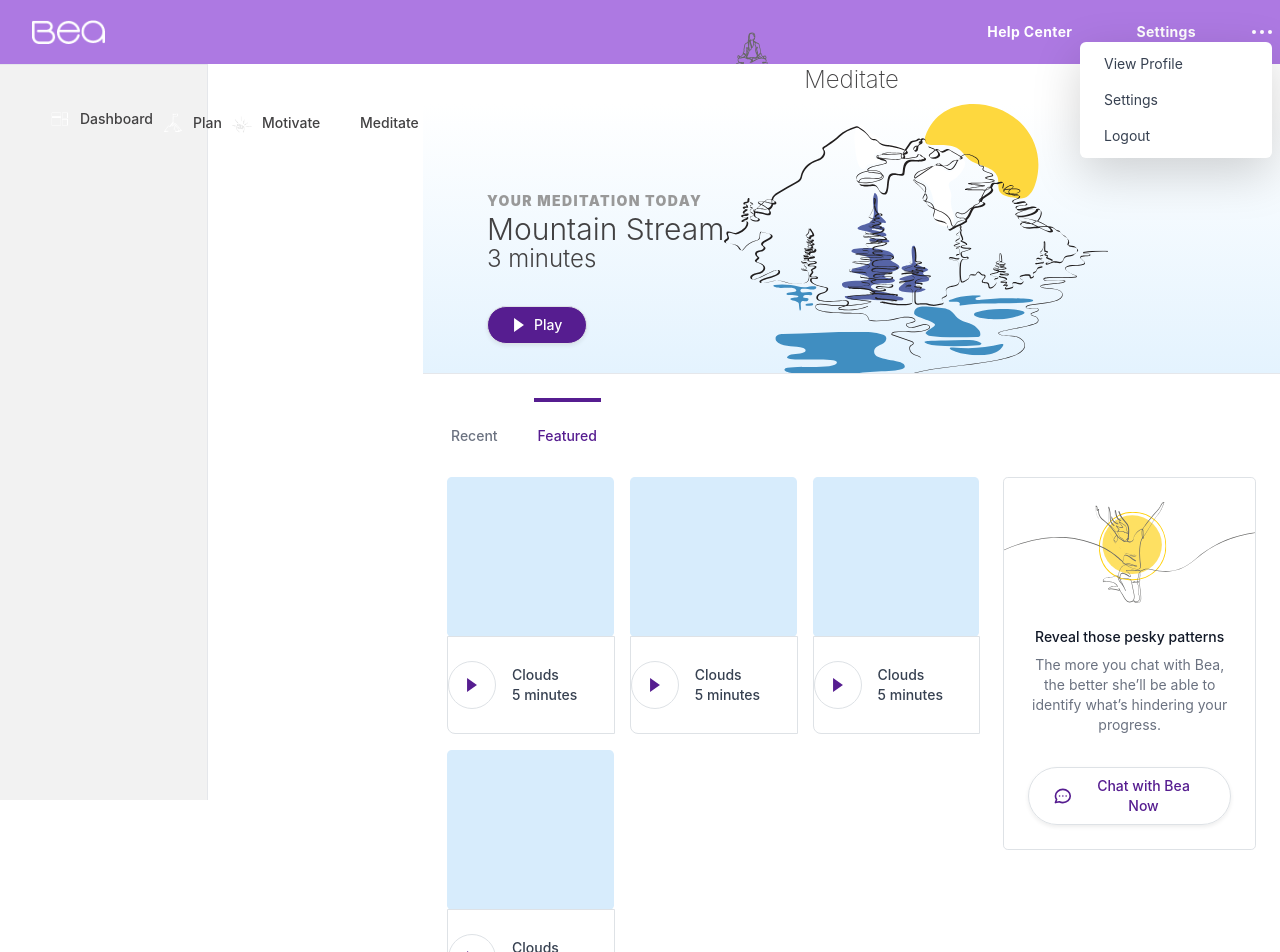
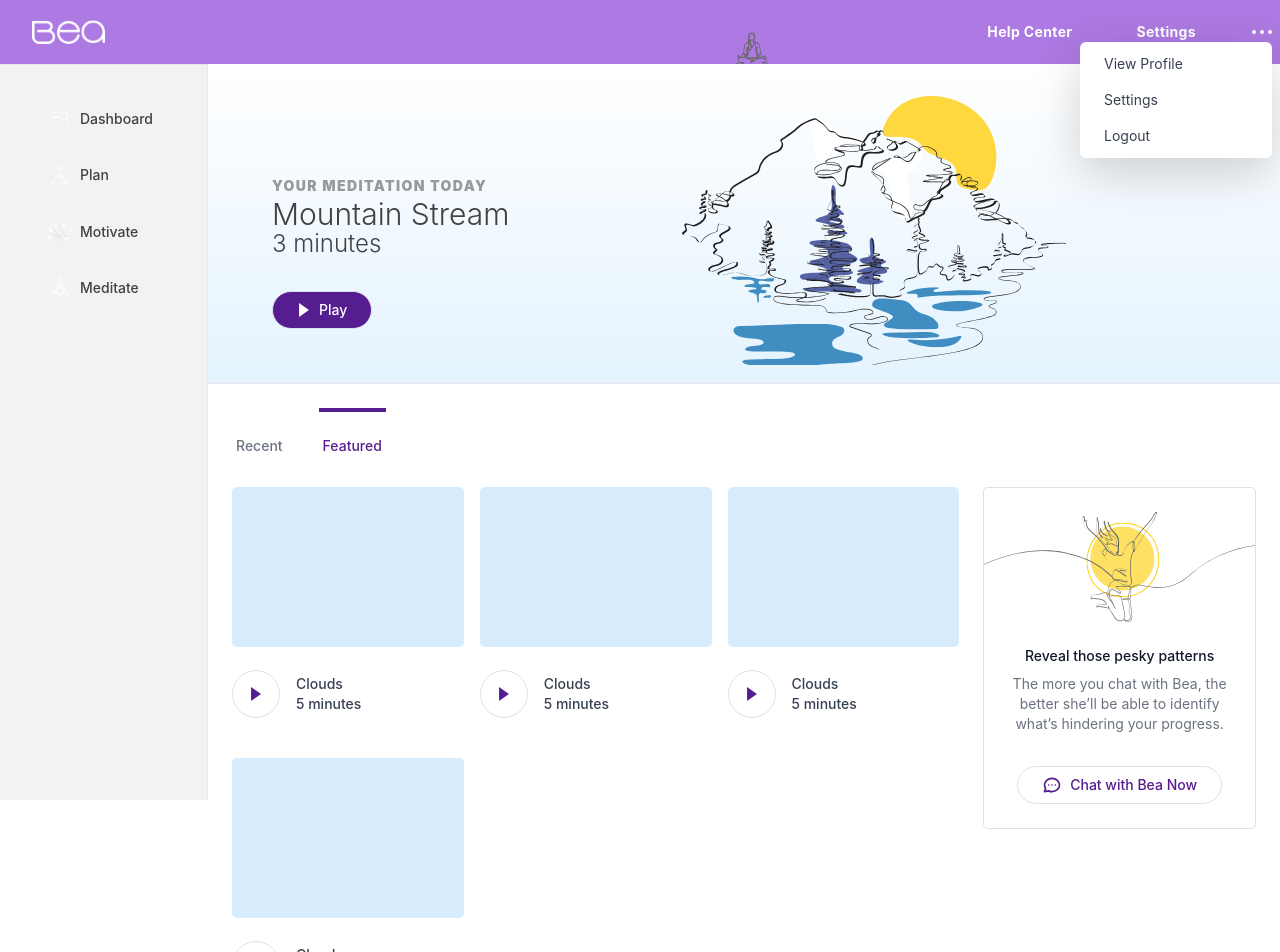
Before and after one commit to ncevallos/bea-be, a React (Create React App) app in the folder client/: page /meditate in a window 1280 px wide. Shown: the top 952 px of the page. Built offline with nearby package versions, Linux system fonts and the light colour scheme.

Commit message:
Preliminary fixes for UI merge

```diff
--- a/client/src/App.js
+++ b/client/src/App.js
@@ -43,7 +43,7 @@ const App = () => {
         <Fragment>
           <Navbar />
         <Sidebar/>
-        <section className="sbspace">
+        <section>
           <Alert />
           <Switch>
             <Route exact path='/' component={Dashboard} />
--- a/client/src/components/layout/Footer.js
+++ b/client/src/components/layout/Footer.js
@@ -12,7 +12,7 @@ export const Footer = () => {
         // </div>
 
         //Anders' layout below
-        <div className="lg:bg-gray-200 p-4 mb-20 lg:mb-0">
+        <div className="lg:bg-gray-200 p-4 mb-20 lg:mb-0 lg:ml-52">
         <div className="flex items-center flex-col lg:flex-row">
         <div className="ml-3 flex-1 md:flex md:justify-between">
             <p className="text-sm text-blue-700 hidden lg:block">
--- a/client/src/components/layout/Meditate.js
+++ b/client/src/components/layout/Meditate.js
@@ -11,16 +11,14 @@ export const Meditate = () => {
 
                 <div className="flex md:flex justify-center mt-0">
                 <div className="flex flex-col min-w-0 items-center mt-0">
-                    <h2 className="text-2xl leading-7 text-beaTextGrey sm:text-2xl sm:truncate font-extralight">
-                    Meditate
-                    </h2>
+
                 </div>
                 </div>
 
 
-                <div className="flex items-center px-4 py-0 border-b border-gray-200 sm:px-6 md:h-80 h-auto py-8 md:py-0 bg-gradient-to-t from-beaBlue to-white">
+                <div className="flex items-center px-4 border-b border-gray-200 sm:px-6 md:h-80 py-8 bg-gradient-to-t from-beaBlue to-white">
                 <div className="md:pl-10 h-full w-full flex md:flex-row flex-col-reverse items-center">
-                    <div className="flex flex-col lg:ml-4 ml-0 mt-2 md:w-5/12 w-auto items-center md:items-start">
+                    <div className="flex flex-col lg:ml-4 ml-0 mt-2 md:w-5/12 w-full items-center md:items-start ">
                     <div className="flex flex-col mb-6 items-center mt-5 md:mt-0 md:items-start">
                         <h3 className="text-sm leading-6 font-medium text-beaTextLightGrey uppercase font-black tracking-widest mb-1">
                         Your Meditation Today
@@ -32,7 +30,7 @@ export const Meditate = () => {
                         3 minutes
                         </h4>
                     </div>
-                    <button type="button" className="relative group transition-all hover:bg-transparent hover:text-beaDarkPurple hover:border-beaDarkPurple inline-flex items-center px-6 py-2 border border-transparent shadow-sm text-sm font-medium rounded-full text-white bg-beaDarkPurple focus:outline-none focus:ring-2 focus:ring-offset-2 focus:ring-indigo-500">
+                    <button type="button" className="relative group transition-all hover:bg-transparent hover:text-beaDarkPurple hover:border-beaDarkPurple inline-flex items-center px-6 py-2 border border-transparent shadow-none text-sm font-medium rounded-full text-white bg-beaDarkPurple focus:outline-none focus:ring-2 focus:ring-offset-2 focus:ring-indigo-500">
                         <svg className="w-3.5 mr-2" fill="currentColor" viewBox="0 0 24 24" version="1.1" id="Capa_1" xmlns="http://www.w3.org/2000/svg" x="0px" y="0px" viewBox="0 0 210 210">
                         <path d="M179.07,105L30.93,210V0L179.07,105z"/>
                         </svg>
--- a/client/src/components/layout/MeditateVidSection.js
+++ b/client/src/components/layout/MeditateVidSection.js
@@ -27,31 +27,10 @@ export const MeditateVidSection = () => {
 
             <div className="flex md:flex-row flex-col">
             <ul className="grid grid-cols-1 sm:grid-cols-2 md:grid-cols-3 lg:grid-cols-3 mr-4 gap-4 w-full">
-            <li className="col-span-1 flex flex-col text-center bg-white rounded-lg">
-                <Link to="/Meditate#" className="group">
-                <div className="flex-1 flex flex-col p-8 bg-beaLightBlue rounded-lg h-40">
-
-                </div>
-                <div>
-                    <div className="-mt-px flex divide-x divide-gray-200">
-                    <div className="w-0 flex-1 flex relative -mr-px w-0 flex-1 inline-flex items-center justify-start py-4 text-sm text-gray-700 font-medium border border-transparent rounded-bl-lg hover:text-gray-500">
-                        <button type="button" className="relative inline-flex items-center px-3 transition-all py-3 border border-transparent text-sm font-medium border border-beaDarkPurple rounded-full text-beaDarkPurple group-hover:bg-beaDarkPurple group-hover:text-white focus:outline-none focus:ring-2 focus:ring-offset-2 focus:ring-indigo-500">
-                        <svg className="w-3.5 h-3.5" fill="currentColor" viewBox="0 0 24 24" version="1.1" id="Capa_1" xmlns="http://www.w3.org/2000/svg" x="0px" y="0px" viewBox="0 0 210 210">
-                            <path d="M179.07,105L30.93,210V0L179.07,105z"/>
-                        </svg>
-                        </button>
-                        <div className="flex flex-col ml-3">
-                        <span className="text-left">Clouds</span>
-                        <span className="text-left">5 minutes</span>
-                        </div>
-                    </div>
-                    </div>
-                </div>
-                </Link>
-            </li>
-            <Videoselection />
-            <Videoselection />
-            <Videoselection />
+                <Videoselection />
+                <Videoselection />
+                <Videoselection />
+                <Videoselection />
             </ul>
             <ul className="md:w-96 w-full">
             <li className="col-span-1 flex flex-col text-center border border-beaBorderGrey border-opacity-50 py-6 bg-white rounded-lg divide-y divide-gray-200">
@@ -64,7 +43,7 @@ export const MeditateVidSection = () => {
                     <dd className="text-gray-500 text-sm">The more you chat with Bea, the better she’ll be able to identify what’s hindering your progress.</dd>
                     <dt className="sr-only">Role</dt>
                     </dl>
-                    <button type="button" className="relative inline-flex items-center px-6 py-2 shadow-sm text-sm font-medium rounded-full text-beaDarkPurple hover:bg-beaDarkPurple hover:text-white transition-all border border-1 border-beaDarkPurple group focus:outline-none focus:ring-2 focus:ring-offset-2 focus:ring-indigo-500">
+                    <button type="button" className="relative inline-flex items-center px-6 py-2 shadow-none text-sm font-medium rounded-full text-beaDarkPurple hover:bg-beaDarkPurple hover:text-white transition-all border border-beaDarkPurple group focus:outline-none focus:ring-2 focus:ring-offset-2 focus:ring-indigo-500">
                     <svg className="w-5 h-5 mr-2" fill="none" stroke="currentColor" viewBox="0 0 24 24" xmlns="http://www.w3.org/2000/svg"><path stroke-linecap="round" stroke-linejoin="round" stroke-width="2" d="M8 12h.01M12 12h.01M16 12h.01M21 12c0 4.418-4.03 8-9 8a9.863 9.863 0 01-4.255-.949L3 20l1.395-3.72C3.512 15.042 3 13.574 3 12c0-4.418 4.03-8 9-8s9 3.582 9 8z"></path></svg>
                     Chat with Bea Now
                     </button>
--- a/client/src/components/layout/Sidebar.js
+++ b/client/src/components/layout/Sidebar.js
@@ -27,7 +27,7 @@ export const Sidebar = () => {
           <div className="flex pl-4 pr-3 lg:py-6 sm:pl-6 lg:pl-0 lg:pl-3 content-center w-full">
             <div className="flex justify-between w-full">
               <div className="flex space-y-8 w-full items-center lg:items-start lg:justify-start">
-                <div className="flex lg:flex-col flex-row space-y-0 space-x-0 lg:space-x-0 lg:space-y-1 lg:justify-start w-full justify-between px-2 lg:px-0">
+                <div className="flex lg:flex-col xl:flex-col sm:flex-row space-y-0 space-x-0 lg:space-x-0 lg:space-y-1 lg:justify-start w-full justify-between px-2 lg:px-0">
                   <Link to='/'  className="group hover:bg-gray-300 lg:w-full p-3 lg:px-5 px-2.5 rounded-lg transition-bg lg:transition-transform lg:transform lg:hover:scale-105">
                     <div className="flex flex-col lg:flex-row items-center lg:space-x-2">
                       <img src={dashicon} className="w-6" alt='Dashboard'/>
--- a/client/src/components/layout/Videoselection.js
+++ b/client/src/components/layout/Videoselection.js
@@ -10,15 +10,15 @@ export const Videoselection = () => {
             </div>
             <div>
                 <div className="-mt-px flex divide-x divide-gray-200">
-                <div className="w-0 flex-1 flex relative -mr-px w-0 flex-1 inline-flex items-center justify-start py-4 text-sm text-gray-700 font-medium border border-transparent rounded-bl-lg hover:text-gray-500">
+                <div className="w-0 flex-1 flex relative -mr-px w-0 flex-1 inline-flex items-center justify-start py-4 text-sm text-gray-700 font-medium border-none border-transparent rounded-bl-lg hover:text-gray-500">
                     <button type="button" className="relative inline-flex items-center px-3 transition-all py-3 border border-transparent text-sm font-medium border border-beaDarkPurple rounded-full text-beaDarkPurple group-hover:bg-beaDarkPurple group-hover:text-white focus:outline-none focus:ring-2 focus:ring-offset-2 focus:ring-indigo-500">
                     <svg className="w-3.5 h-3.5" fill="currentColor" viewBox="0 0 24 24" version="1.1" id="Capa_1" xmlns="http://www.w3.org/2000/svg" x="0px" y="0px" viewBox="0 0 210 210">
                         <path d="M179.07,105L30.93,210V0L179.07,105z"/>
                     </svg>
                     </button>
                     <div className="flex flex-col ml-3">
-                    <span className="text-left">Clouds</span>
-                    <span className="text-left">5 minutes</span>
+                        <span className="text-left">Clouds</span>
+                        <span className="text-left">5 minutes</span>
                     </div>
                 </div>
                 </div>
```
Also changed, not shown: 1 other file (tests, documents, lock files or other folders).
